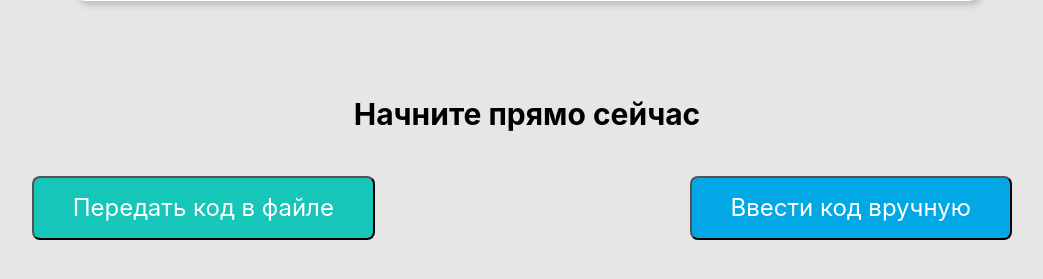
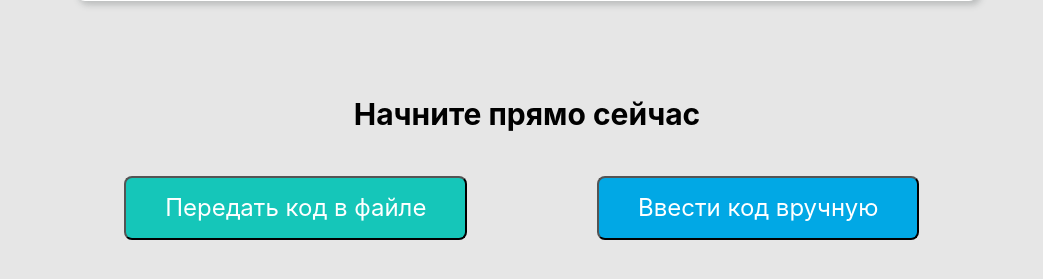
Before and after one commit to OsnovaDT/REFACK, a Django app: page / in a window 1280 px wide. Shown: the part 347-626 px from the top of the page, without its empty margins (113-1156 px from the left). Run offline with Django 3.2, Linux system fonts and the light colour scheme; some libraries are stand-ins or nearby versions.

Commit message:
Update templates

```diff
--- a/templates/index.html
+++ b/templates/index.html
@@ -17,12 +17,12 @@
             <h2 class="title2">Начните прямо сейчас</h2>
             <div class="row">
                 {# Button left #}
-                <div class="col-md-5">
+                <div class="offset-md-1 col-md-5">
                     <input type="button" class="button button_green main_input" value="Передать код в файле">
                 </div>
 
                 {# Button right #}
-                <div class=" offset-md-2 col-md-5">
+                <div class="col-md-5">
                     <a href="{% url 'refactoring:manual_input' %}">
                         <input type="button" class="button button_blue main_input" value="Ввести код вручную">
                     </a>
--- a/templates/manual_code_input.html
+++ b/templates/manual_code_input.html
@@ -12,7 +12,7 @@
         {% endif %}
 
         <div>
-            <textarea style="resize: none; padding: 25px; border-radius: 4px; outline: none;" name="code" cols="100" rows="20" class="code_field" placeholder="Введите Python-код" autofocus></textarea>
+            <textarea maxlength="10000" style="resize: none; padding: 25px; border-radius: 4px; outline: none;" name="code" cols="100" rows="20" class="code_field" placeholder="Введите Python-код" autofocus></textarea>
         </div>
 
         <div style="text-align: center; margin-top: 15px;">
```
